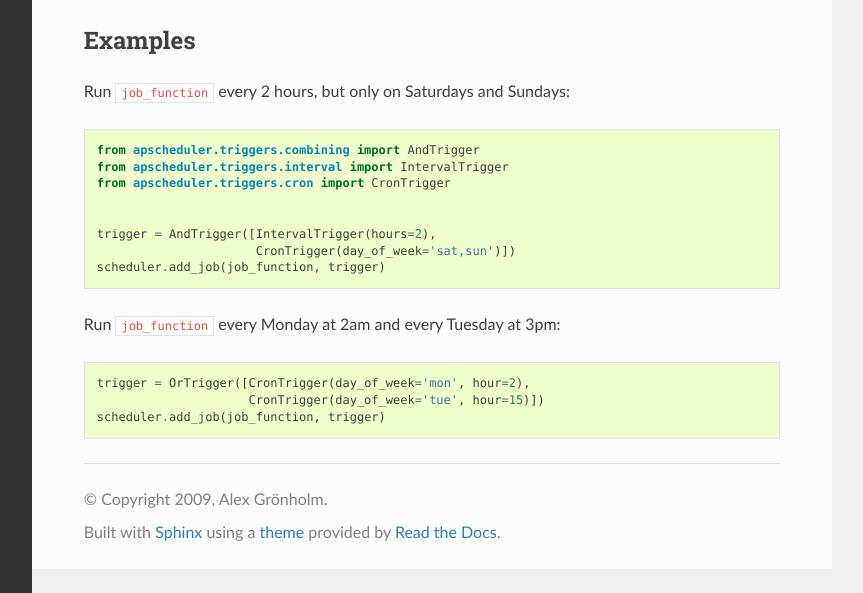
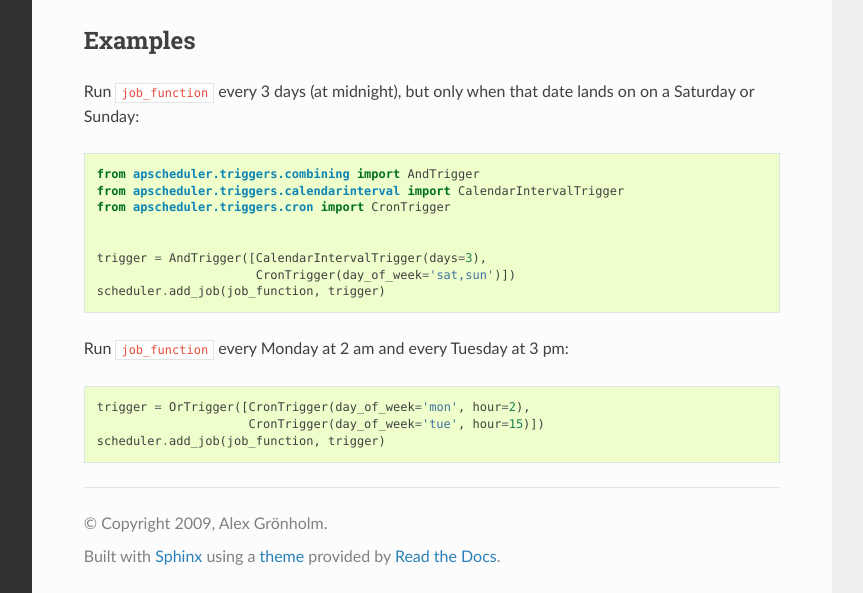
Before and after one commit to agronholm/apscheduler, a Sphinx documentation site: the page built from docs/modules/triggers/combining.rst, in a window 1280 px wide and 1234 px high. Shown: the part 641-1234 px from the top of the window, without its empty margins (268-1131 px from the left). Built offline with Sphinx 7.4.7 and the Read the Docs theme 3.1.0, drawn with Linux system fonts in a browser that asks for light colours; the version number could not be read and is left out.

Commit message:
Updated the AndTrigger example to use CalendarIntervalTrigger instead of IntervalTrigger

```diff
--- a/docs/modules/triggers/combining.rst
+++ b/docs/modules/triggers/combining.rst
@@ -17,18 +17,19 @@ API
 Examples
 --------
 
-Run ``job_function`` every 2 hours, but only on Saturdays and Sundays::
+Run ``job_function`` every 3 days (at midnight), but only when that date lands on on a
+Saturday or Sunday::
 
     from apscheduler.triggers.combining import AndTrigger
-    from apscheduler.triggers.interval import IntervalTrigger
+    from apscheduler.triggers.calendarinterval import CalendarIntervalTrigger
     from apscheduler.triggers.cron import CronTrigger
 
 
-    trigger = AndTrigger([IntervalTrigger(hours=2),
+    trigger = AndTrigger([CalendarIntervalTrigger(days=3),
                           CronTrigger(day_of_week='sat,sun')])
     scheduler.add_job(job_function, trigger)
 
-Run ``job_function`` every Monday at 2am and every Tuesday at 3pm::
+Run ``job_function`` every Monday at 2 am and every Tuesday at 3 pm::
 
     trigger = OrTrigger([CronTrigger(day_of_week='mon', hour=2),
                          CronTrigger(day_of_week='tue', hour=15)])
```
Also changed, not shown: 1 other file.
